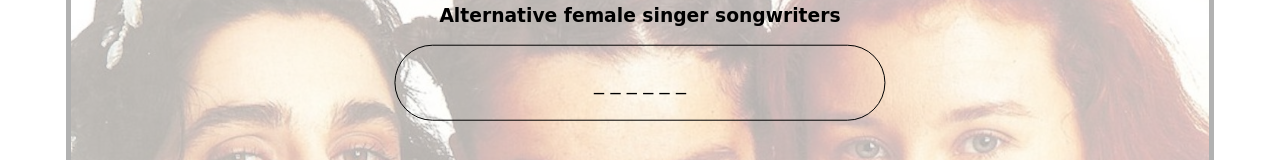
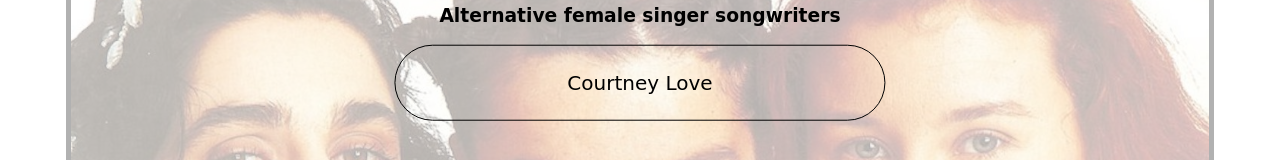
Before and after one commit to Kaleb2515/Project-One, a plain HTML site: page index.html in a window 1280 px wide. Shown: the part 218-378 px from the top of the page. Drawn offline with Linux system fonts and the light colour scheme; a web font is replaced by a local one.

Commit message:
getting random answer in answerfield not underrscores_they disappeared

```diff
--- a/index.html
+++ b/index.html
@@ -17,7 +17,7 @@
             <h1>Guess the 90's Artist Name</h1>
             <h3>Alternative female singer songwriters</h3>
             <div class="correctGuess" id="answerField">
-                <p>_ _ _ _ _ _</p>
+                <p id="answerUnderscores">_ _ _ _ _ _</p>
             </div>
     </div>
 
--- a/js/main.js
+++ b/js/main.js
@@ -16,6 +16,7 @@ const possibleArtists = [
 const guess = document.querySelector("#guess");
 
 const answer = possibleArtists[Math.floor(Math.random() * possibleArtists.length)]
+
 
 
 /*----- app's state (variables) -----*/
@@ -53,6 +54,13 @@ function genUnderscores () {
         return underScores
     }
 
+function updateUnderscores () {
+    answerUnderscores.innerHTML = answer
+
+}
+ updateUnderscores()
+
+
 
     console.log(genUnderscores())
     console.log(answer)
```
